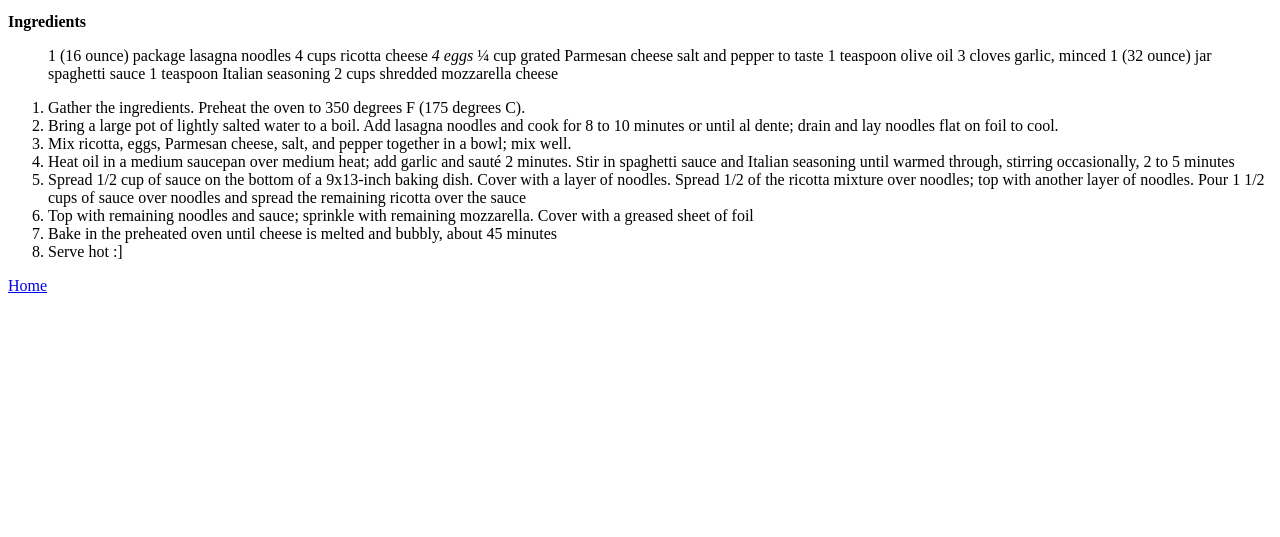
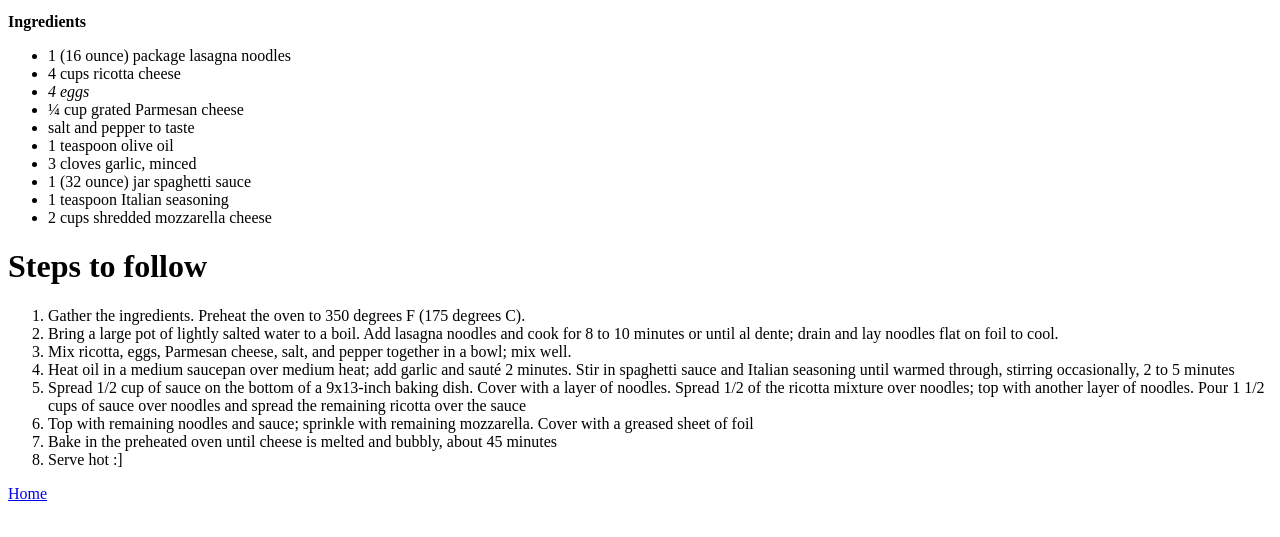
Before and after one commit to Cruzz69/Project--recipies, a plain HTML site: page recipies/lasagna.html in a window 1280 px wide. Shown: the part 101-638 px from the top of the page. Drawn offline with Linux system fonts and the light colour scheme.

Commit message:
final commit

```diff
--- a/recipies/lasagna.html
+++ b/recipies/lasagna.html
@@ -10,17 +10,18 @@
     <img src="./lasagnaimage.png" alt="just an image of lasagna" height = "200" widht="300">
     <p> <strong>Ingredients</strong>  </p>
     <ul>
-        <l1>1 (16 ounce) package lasagna noodles</l1>
-        <l2>4 cups ricotta cheese</l2>
-        <l3><em>4 eggs</em></l3>
-        <l4> ¼ cup grated Parmesan cheese</l4>
-        <l5>salt and pepper to taste</l5>
-        <l6>1 teaspoon olive oil</l6>
-        <l7>3 cloves garlic, minced</l7>
-        <l8>1 (32 ounce) jar spaghetti sauce</l8>
-        <l9>1 teaspoon Italian seasoning</l9>
-        <l10>2 cups shredded mozzarella cheese</l10>
+        <li>1 (16 ounce) package lasagna noodles</li>
+        <li>4 cups ricotta cheese</li>
+        <li><em>4 eggs</em></li>
+        <li> ¼ cup grated Parmesan cheese</li>
+        <li>salt and pepper to taste</li>
+        <li>1 teaspoon olive oil</li>
+        <li>3 cloves garlic, minced</li>
+        <li>1 (32 ounce) jar spaghetti sauce</li>
+        <li>1 teaspoon Italian seasoning</li>
+        <li>2 cups shredded mozzarella cheese</li>
     </ul>
+    <h1>Steps to follow</h1>
     <ol>
         <li>Gather the ingredients. Preheat the oven to 350 degrees F (175 degrees C).</li>
         <li>Bring a large pot of lightly salted water to a boil. Add lasagna noodles and cook for 8 to 10 minutes or until al dente; drain and lay noodles flat on foil to cool.</li>
```
